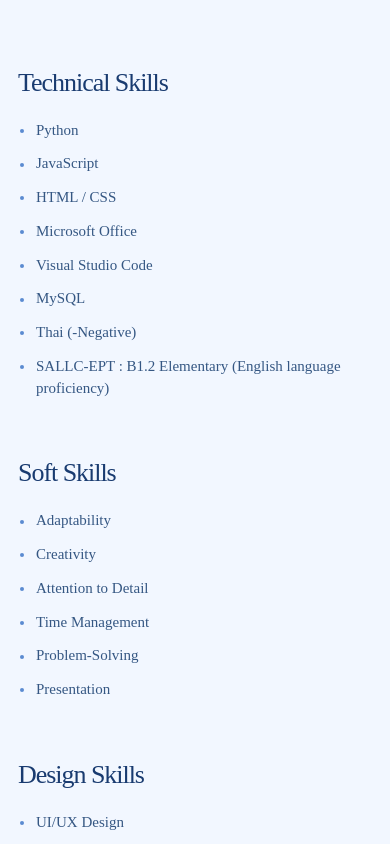
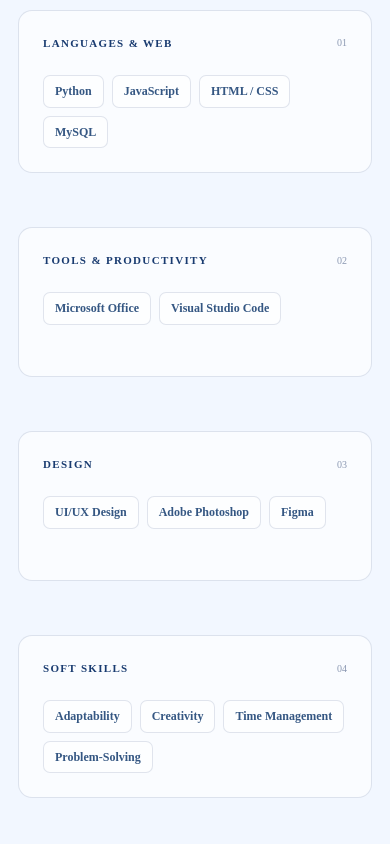
Before and after one commit to vachiravitz/portfolio-vachiravit, a Next.js app: page / in a window 390 px wide. Shown: the part 5180-6024 px from the top of the page. Built offline with nearby package versions, Linux system fonts and the light colour scheme.

Commit message:
Redesign skills and add active section navigation

```diff
--- a/app/components/Navbar.tsx
+++ b/app/components/Navbar.tsx
@@ -8,12 +8,37 @@
 export function Navbar() {
   const [open, setOpen] = useState(false);
   const [scrolled, setScrolled] = useState(false);
+  const [activeHref, setActiveHref] = useState("");
 
   useEffect(() => {
-    const onScroll = () => setScrolled(window.scrollY > 24);
+    let frame = 0;
+    const sectionHrefs = [...navItems.map((item) => item.href), "#contact"];
+    const sections = sectionHrefs
+      .map((href) => document.querySelector<HTMLElement>(href))
+      .filter((section): section is HTMLElement => Boolean(section));
+
+    const onScroll = () => {
+      if (frame) return;
+      frame = window.requestAnimationFrame(() => {
+        setScrolled(window.scrollY > 24);
+        const marker = window.innerHeight * 0.32;
+        const current = sections.find((section) => {
+          const bounds = section.getBoundingClientRect();
+          return bounds.top <= marker && bounds.bottom > marker;
+        });
+        setActiveHref(current ? `#${current.id}` : "");
+        frame = 0;
+      });
+    };
+
     onScroll();
     window.addEventListener("scroll", onScroll, { passive: true });
-    return () => window.removeEventListener("scroll", onScroll);
+    window.addEventListener("resize", onScroll);
+    return () => {
+      if (frame) window.cancelAnimationFrame(frame);
+      window.removeEventListener("scroll", onScroll);
+      window.removeEventListener("resize", onScroll);
+    };
   }, []);
 
   return (
@@ -28,13 +53,13 @@
 
       <nav className="desktop-nav" aria-label="Main navigation">
         {navItems.map((item) => (
-          <a key={item.href} href={item.href}>
+          <a key={item.href} href={item.href} className={activeHref === item.href ? "is-active" : ""} aria-current={activeHref === item.href ? "location" : undefined}>
             {item.label}
           </a>
         ))}
       </nav>
 
-      <a className="nav-cta desktop-only" href="#contact">
+      <a className={`nav-cta desktop-only ${activeHref === "#contact" ? "is-active" : ""}`} href="#contact" aria-current={activeHref === "#contact" ? "location" : undefined}>
         Let&apos;s connect <ArrowUpRight size={15} />
       </a>
 
@@ -59,11 +84,11 @@
             transition={{ duration: 0.2 }}
           >
             {navItems.map((item, index) => (
-              <a key={item.href} href={item.href} onClick={() => setOpen(false)}>
+              <a key={item.href} href={item.href} className={activeHref === item.href ? "is-active" : ""} aria-current={activeHref === item.href ? "location" : undefined} onClick={() => setOpen(false)}>
                 <span>0{index + 1}</span>{item.label}
               </a>
             ))}
-            <a href="#contact" onClick={() => setOpen(false)}>
+            <a href="#contact" className={activeHref === "#contact" ? "is-active" : ""} aria-current={activeHref === "#contact" ? "location" : undefined} onClick={() => setOpen(false)}>
               <span>0{navItems.length + 1}</span>Contact
             </a>
           </motion.nav>
--- a/app/data/experience.ts
+++ b/app/data/experience.ts
@@ -1,8 +1,21 @@
 // ประสบการณ์ทำงาน ฝึกงาน ฟรีแลนซ์ หรือโปรเจกต์ทีม
 export const workExperience = [
   {
-    role: "Frontend Developer Intern",
-    company: "YOUR COMPANY",
+    role: "Waiter",
+    company: "Position",
+    location: "Gumgueg",
+    period: "March 2025 - June 2025",
+    summary: "Responsible for serving drinks, interacting with customers, and promoting the shop's special offers.",
+    responsibilities: [
+      // "Developed responsive React components from product designs.",
+      // "Integrated REST APIs and handled loading, empty, and error states.",
+      // "Collaborated through Git, code reviews, and weekly sprint planning.",
+    ],
+    technologies: [],
+  },
+    {
+    role: "Full Stack",
+    company: "POSITION",
     location: "Bangkok / Hybrid",
     period: "Jun 2025 — Aug 2025",
     summary: "Worked with a product team to improve customer-facing web experiences.",
--- a/app/data/skills.ts
+++ b/app/data/skills.ts
@@ -1,24 +1,23 @@
 // รายการ Technical, Design และ Soft Skills
 export const skillGroups = [
   {
-    title: "Technical Skills",
-    skills: [
-      "Python",
-      "JavaScript",
-      "HTML / CSS",
-      "Microsoft Office",
-      "Visual Studio Code",
-      "MySQL",
-      "Thai (-Negative)",
-      "SALLC-EPT : B1.2 Elementary (English language proficiency)" ,
-    ],
+    title: "Languages & Web",
+    skills: ["Python", "JavaScript", "HTML / CSS", "MySQL"],
+  },
+  {
+    title: "Tools & Productivity",
+    skills: ["Microsoft Office", "Visual Studio Code"],
+  },
+  {
+    title: "Design",
+    skills: ["UI/UX Design", "Adobe Photoshop", "Figma"],
   },
   {
     title: "Soft Skills",
-    skills: ["Adaptability", "Creativity", "Attention to Detail", "Time Management", "Problem-Solving", "Presentation"],
+    skills: ["Adaptability", "Creativity", "Time Management", "Problem-Solving"],
   },
   {
-    title: "Design Skills",
-    skills: ["UI/UX Design", "Adobe Photoshop", "Adobe Premiere Pro", "Figma", "Procreate"],
+    title: "Additional Skills",
+    skills: ["Thai", "English — SALLC-EPT B1.2", "Typing speed — 98 words / minute"],
   },
 ];
--- a/app/globals.css
+++ b/app/globals.css
@@ -712,9 +712,9 @@
 .experience-heading { display: flex; justify-content: space-between; gap: 28px; }
 .experience-heading > div:first-child > span { color: var(--blue); font-family: var(--mono); font-size: 9px; letter-spacing: .1em; text-transform: uppercase; }
 .experience-heading h3 { margin: 8px 0 0; font-size: 25px; font-weight: 540; letter-spacing: -.035em; }
-.experience-meta { display: flex; flex-direction: column; gap: 9px; align-items: flex-end; color: var(--dim); font-family: var(--mono); font-size: 8px; }
-.experience-meta span { display: flex; align-items: center; gap: 7px; }
-.experience-main > p { max-width: 680px; margin: 22px 0; color: var(--muted); font-size: 13px; line-height: 1.65; }
+.experience-meta { display: flex; flex-direction: column; gap: 9px; align-items: flex-end; color: var(--dim); font-family: var(--mono); font-size: 12px; }
+.experience-meta span { display: flex; align-items: center; gap: 5px; }
+.experience-main > p { max-width: 680px; margin: 22px 0; color: var(--muted); font-size: 15px; line-height: 1.65; }
 .responsibility-list { display: grid; gap: 10px; margin: 0; padding: 0; list-style: none; }
 .responsibility-list li { display: flex; gap: 9px; align-items: flex-start; color: #a5adbb; font-size: 12px; line-height: 1.5; }
 .responsibility-list svg { flex: 0 0 auto; margin-top: 2px; color: #66748b; }
@@ -923,8 +923,14 @@
 
 .desktop-nav a { color: #677594; }
 .desktop-nav a:hover { background: #f4f6fb; color: var(--ink); }
+.site-header .desktop-nav a.is-active {
+  background: #e8eef9;
+  box-shadow: inset 0 0 0 1px rgba(36,72,182,.12);
+  color: #2448b6;
+}
 .nav-cta { border-color: var(--line-strong); color: var(--ink); }
 .nav-cta:hover { border-color: #3154ad; background: #f5f7fc; }
+.site-header .nav-cta.is-active { border-color: rgba(36,72,182,.36); background: #e8eef9; color: #2448b6; }
 
 .availability-pill { border-color: var(--line); color: #5e6d8e; }
 .status-dot { background: #3760bd; box-shadow: none; }
@@ -1031,10 +1037,10 @@
 
 .reference-skills {
   display: grid;
-  grid-template-columns: repeat(3, minmax(0, 1fr));
-  gap: clamp(44px, 7vw, 110px);
-  align-items: start;
-  padding: 10px 26px;
+  grid-template-columns: repeat(2, minmax(0, 1fr));
+  gap: 24px;
+  align-items: stretch;
+  padding: 0;
   border: 0;
 }
 
@@ -1045,17 +1051,21 @@
 }
 
 .skill-group {
-  min-height: 0;
-  padding: 0;
-  border: 0;
-  background: transparent;
+  min-height: 150px;
+  padding: 24px;
+  border: 1px solid var(--line);
+  border-radius: 14px;
+  background: rgba(255,255,255,.58);
+  transition: border-color .2s ease, background .2s ease, transform .2s ease;
 }
 
-.skill-group:hover { background: transparent; }
-.skill-group h3 { margin: 0 0 18px; color: var(--ink); font-size: clamp(26px, 2.5vw, 38px); font-weight: 520; letter-spacing: -.04em; }
-.skill-list { display: grid !important; gap: 12px !important; }
-.skill-list li { position: relative; padding: 0 0 0 18px; border: 0; border-radius: 0; color: var(--blue); font-size: 15px; line-height: 1.45; }
-.skill-list li::before { position: absolute; top: .62em; left: 2px; width: 4px; height: 4px; border-radius: 50%; background: var(--blue); content: ""; }
+.skill-group:hover { border-color: rgba(53,104,184,.34); background: rgba(255,255,255,.82); transform: translateY(-2px); }
+.skill-group header { display: flex; align-items: center; justify-content: space-between; gap: 20px; margin-bottom: 24px; }
+.skill-group header h3 { margin: 0; color: var(--ink); font-family: var(--mono); font-size: 11px; font-weight: 750; letter-spacing: .12em; text-transform: uppercase; }
+.skill-group header span { color: #8b98b2; font-family: var(--mono); font-size: 10px; }
+.skill-list { display: flex !important; flex-wrap: wrap; gap: 8px !important; }
+.skill-list li { padding: 8px 11px; border: 1px solid var(--line); border-radius: 7px; background: rgba(255,255,255,.66); color: var(--blue); font-size: 12px; font-weight: 600; line-height: 1.2; }
+.skill-list li::before { display: none; }
 
 .project-card,
 .activity-card,
@@ -1130,6 +1140,7 @@
   .menu-button { border-color: var(--line); background: #f7f8fb; color: var(--ink); }
   .mobile-nav { border-color: var(--line); background: rgba(255,255,255,.98); box-shadow: 0 20px 50px rgba(24,48,104,.12); }
   .mobile-nav a { border-color: var(--line); color: var(--ink); }
+  .site-header .mobile-nav a.is-active { margin-inline: -8px; padding-inline: 12px; border-bottom-color: transparent; border-radius: 9px; background: #e8eef9; color: #2448b6; }
   .education-section { margin-top: 76px; }
   .education-heading { align-items: flex-start; flex-direction: column; gap: 8px; margin-bottom: 28px; }
   .education-heading > p { margin: 0; }
--- a/app/sections/Skills.tsx
+++ b/app/sections/Skills.tsx
@@ -7,12 +7,12 @@
 export function Skills() {
   return (
     <section id="skills" className="section-shell content-section">
-      <MotionReveal><SectionHeading index="03" eyebrow="Skills / ทักษะ" title="Tools I use to move ideas forward." description="Technical, design, and soft skills presented together in one clear overview." /></MotionReveal>
+      <MotionReveal><SectionHeading index="03" eyebrow="Skills / ทักษะ" title="Tools I work with." description="A focused toolkit for building, designing, and working effectively with others." /></MotionReveal>
       <div className="skills-grid reference-skills">
         {skillGroups.map((group, index) => (
           <MotionReveal key={group.title} className={`skill-position skill-position-${index + 1}`} delay={index * 0.06}>
             <article className="skill-group">
-              <h3>{group.title}</h3>
+              <header><h3>{group.title}</h3><span>{String(index + 1).padStart(2, "0")}</span></header>
               <ul className="skill-list">{group.skills.map((skill) => <li key={skill}>{skill}</li>)}</ul>
             </article>
           </MotionReveal>
```
